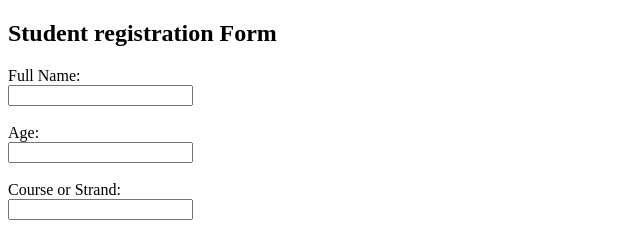
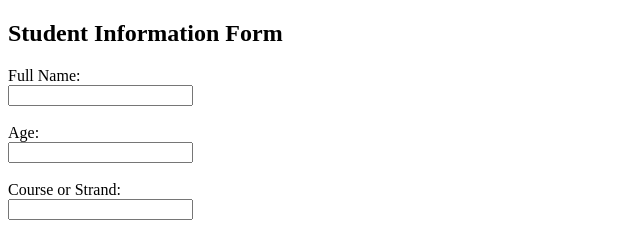
Before and after one commit to marian-hash/Act-1, a plain HTML site: page index.html in a window 1280 px wide. Shown: the top 235 px of the page, 0-640 px from the left. Drawn offline with Linux system fonts and the light colour scheme.

Commit message:
update index.html

```diff
--- a/index.html
+++ b/index.html
@@ -1,10 +1,10 @@
 <!DOCTYPE html>
 <html>
 <head>
-  <title>Enhanced Personal Form</title>
+  <title>My Personal information</title>
 </head>
 <body>
-  <h2> Student registration Form</h2>
+  <h2> Student Information Form</h2>
 
   <form>
     <!-- Full Name -->
```
